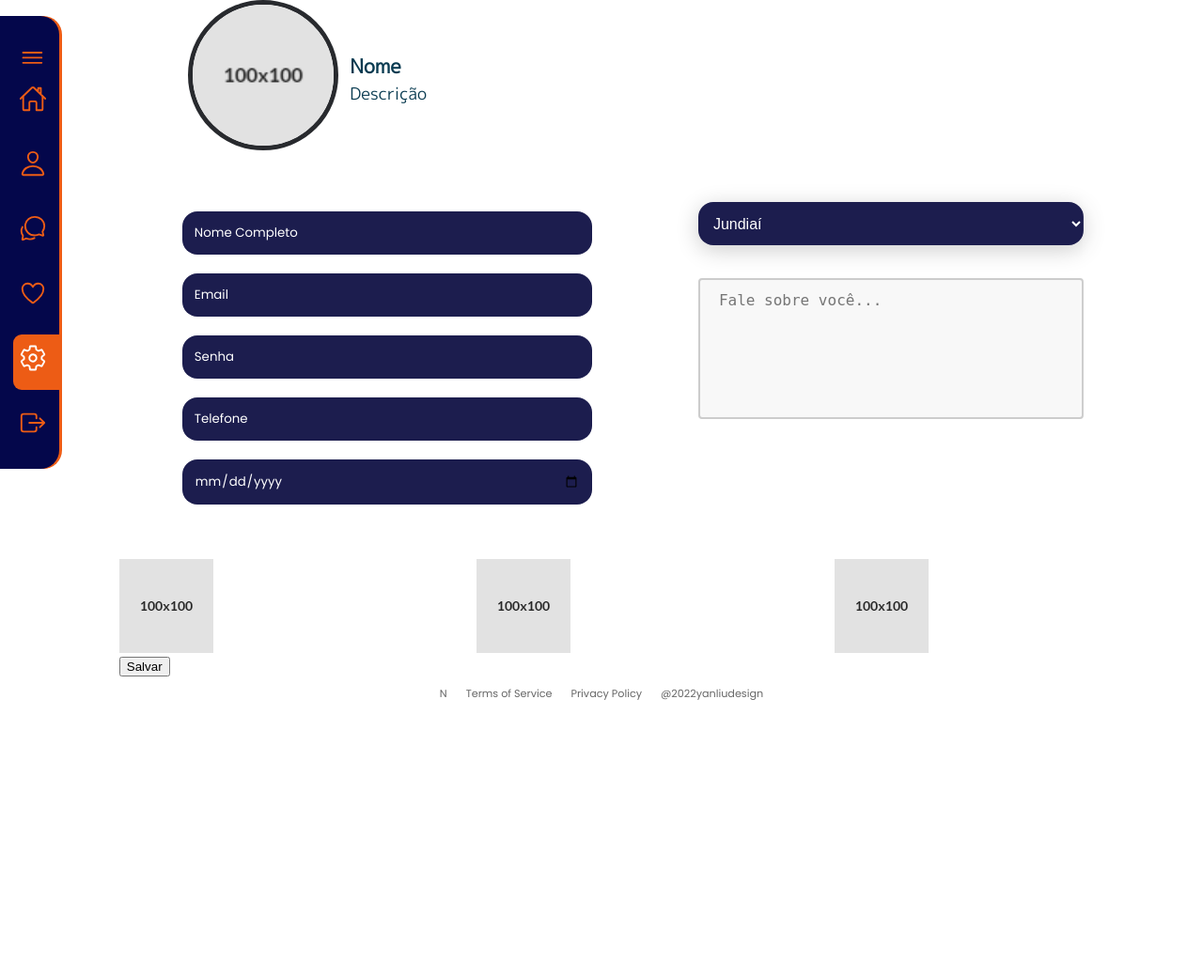
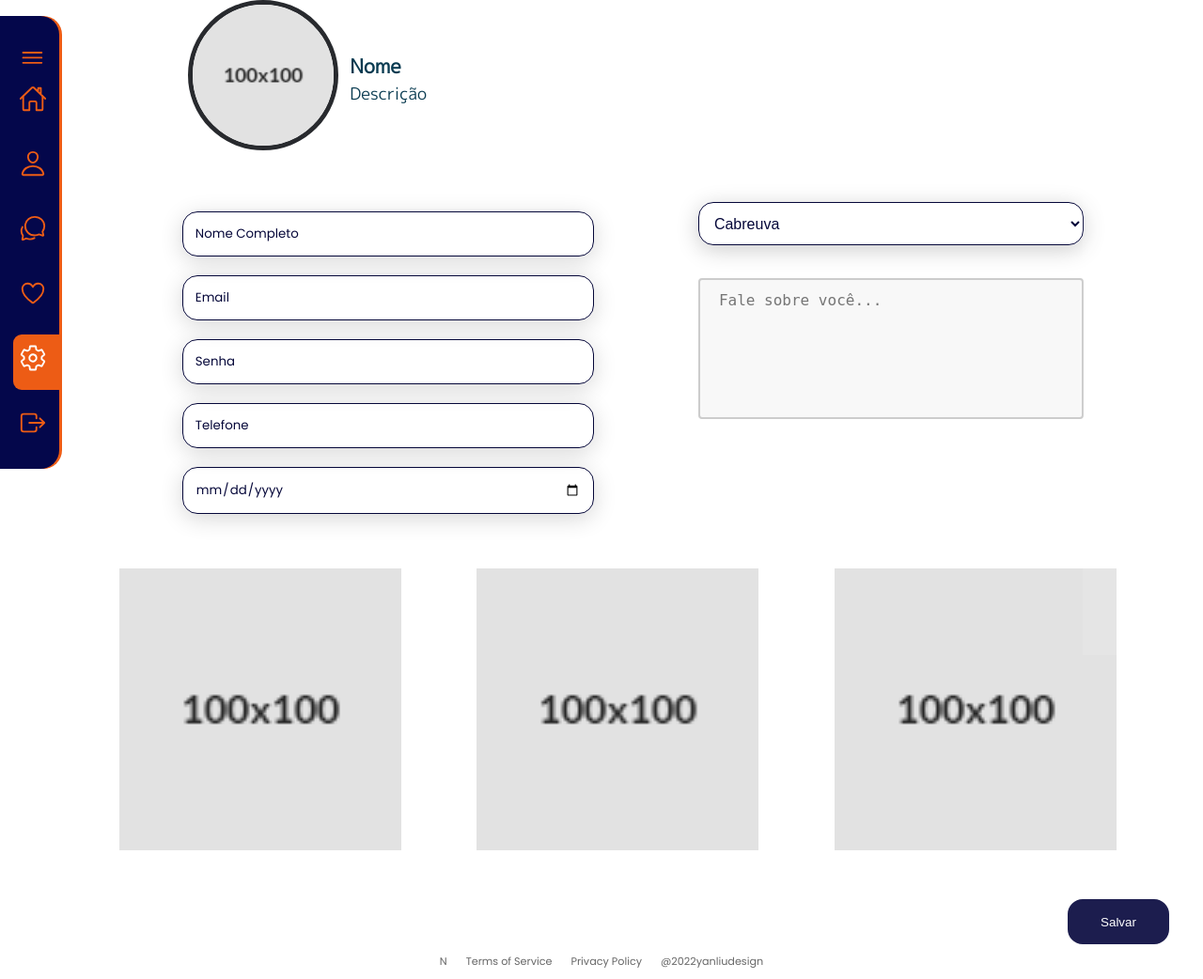
Before and after one commit to Gineris/siteatualizado, a PHP site: page /html/EditarPerfil.html in a window 1280 px wide. Shown: the part 103-1145 px from the top of the page at 94% size. Before the commit the page ends 848 px from the top, so only its background shows below. Run offline with PHP 8.4, Linux system fonts and the light colour scheme; some web fonts are replaced.

Commit message:
quase finalização da estilização do editar perdil

```diff
--- a/site.atualizado/css/styleEditarPerfil.css
+++ b/site.atualizado/css/styleEditarPerfil.css
@@ -147,15 +147,17 @@
     margin: 10px 0px;
     padding: 13px;
     border-radius: 16px;
-    border: #050739;
-    color: #FFF;
-    background-color: #1c1d4e;
+    border: 1px solid #050739;
+    color: #050739;
+    background-color: transparent;
     outline: none;
     font-family: "Poppins", sans-serif;
+    box-shadow: 0 5px 25px rgba(0, 0, 0, 0.16);
+
 }
 
 .EstiloInputs input::placeholder{
-    color: #FFF;
+    color: #050739;
 }
 textarea {
     width: 410px;
@@ -170,8 +172,8 @@
     resize: none;
 }
 .box select {
-    background-color: #1c1d4e;
-    color: white;
+    background-color: transparent;
+    color: #050739;
     padding: 12px;
     width: 410px;
     height: 46px;
@@ -182,6 +184,8 @@
     appearance: button;
     outline: none;
     border-radius: 16px;
+    border: 1px solid #050739;
+
 
 }
 .box::before {
@@ -198,7 +202,6 @@
     color: rgba(255, 255, 255, 0.5);
     background-color: rgba(255, 255, 255, 0.1);
     pointer-events: none;
-
 }
 
 .box:hover::before {
@@ -210,6 +213,24 @@
     padding: 30px;
 }
 
+.imgServicos img{
+    width: 300px;
+}
+.botaoSalvar{
+    height: 48px;
+}
+.botaoSalvar input{
+    width: 108px;
+    border-radius: 16px;
+    border: 3px solid #1c1d4e;
+    background-color: #1c1d4e;
+    color: white;
+    transition: .4s;
+}
+.botaoSalvar input:hover{
+    background-color: transparent;
+    color: #1c1d4e;
+}
 footer{
     background-color: #FFF;
     padding: 10px;
--- a/site.atualizado/html/EditarPerfil.html
+++ b/site.atualizado/html/EditarPerfil.html
@@ -103,9 +103,13 @@
                 <div class="col">
                     <div class="box">
                         <select name="" id="" >
-                            <option value="" >Jundiaí</option>
-                            <option value="">cidade2</option>
-                            <option value="">cidade3</option>
+                            <option value="" >Cabreuva</option>
+                            <option value="">Campo Limpo Paulista</option>
+                            <option value="">Itupeva</option>
+                            <option value="">Jarinu</option>
+                            <option value="">Jundiai</option>
+                            <option value="">Limeira</option>
+                            <option value="">Varzea Paulista</option>
                         </select>
                     </div>
                     <div>
@@ -113,14 +117,14 @@
                     </div>
                 </div>
 
-                <div class="rol d-flex me-0 ">
+                <div class="rol d-flex me-0 imgServicos">
                     <div class="col txtMargin "><img src="../img/images100x100.png" alt="Fotos do serviço"></div>
                     <div class="col"><img src="../img/images100x100.png" alt="Fotos do serviço"></div>
                     <div class="col"><img src="../img/images100x100.png" alt="Fotos do serviço"></div>
                 </div>
 
                 <div class="row">
-                    <div class="col txtMargin ">
+                    <div class="col txtMargin botaoSalvar d-flex justify-content-end mt-5">
                         <input type="submit" value="Salvar">
                     </div>
                 </div>
```
